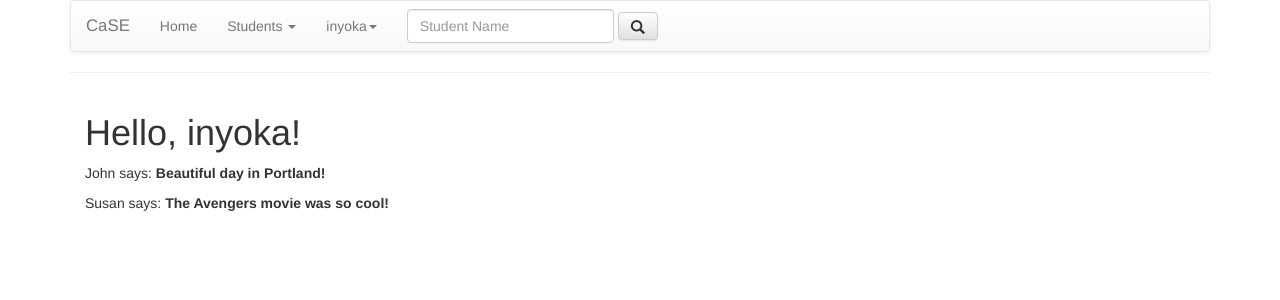
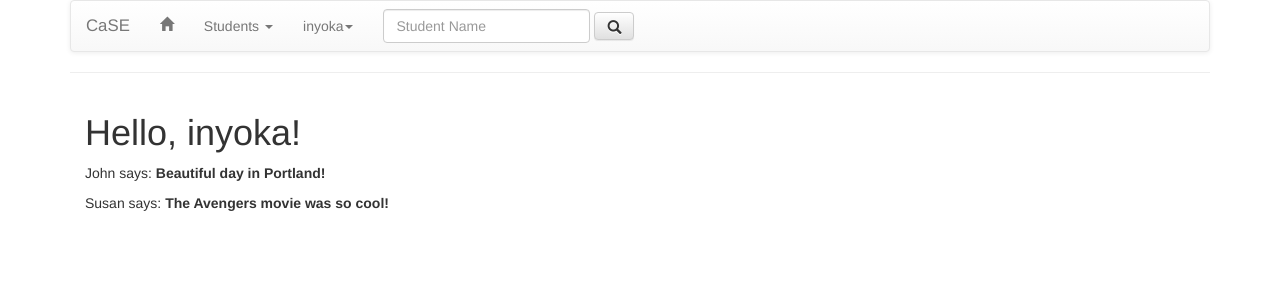
Before and after one commit to inyoka/study, a Flask app: page / in a window 1280 px wide. Shown: the top 300 px of the page. Run offline with Flask 2, Linux system fonts and the light colour scheme; a user stored in the database is signed in; data comes from the database, SQL or seed files in the repository; parts of the project's set-up code (start-up, migrations or seed data) failed here and were passed over; some libraries are stand-ins or nearby versions.

Commit message:
More iconsgit add *.html

```diff
--- a/app/templates/base.html
+++ b/app/templates/base.html
@@ -34,7 +34,7 @@
     <div class="collapse navbar-collapse" id="bs-example-navbar-collapse-1">
       <ul class="nav navbar-nav">
 
-        <li><a href="{{ url_for('index') }}">Home<span class="sr-only">(current)</span></a></li>
+        <li><a href="{{ url_for('index') }}"><span class="glyphicon glyphicon-home" aria-hidden="true"> <span class="sr-only">(current)</span></a></li>
         {% if g.user.is_authenticated %}
         <li></li>
 
@@ -53,9 +53,9 @@
         <li class="dropdown">
                   <a href="#" class="dropdown-toggle" data-toggle="dropdown" role="button" aria-haspopup="true" aria-expanded="false">{{ user.nickname }}<span class="caret"></span></a>
                   <ul class="dropdown-menu">
-                    <li><a href="{{ url_for('user', nickname=g.user.nickname) }}">Profile</a></li>
+                    <li><a href="{{ url_for('user', nickname=g.user.nickname) }}"><span class="glyphicon glyphicon-user" aria-hidden="true"> Profile</a></li>
                     <li role="separator" class="divider"></li>
-                    <li><a href="{{ url_for('logout') }}">Logout<b></b></a></li>
+                    <li><a href="{{ url_for('logout') }}"><span class="glyphicon glyphicon-log-out" aria-hidden="true"> Logout<b></b></a></li>
                   </ul>
                 </li>
 
@@ -63,8 +63,8 @@
       <form class="navbar-form navbar-left">
         <div class="form-group">
           <input type="text" class="form-control" placeholder="Student Name">
-        </div>
-        <button type="submit" class="btn btn-default"><span class="glyphicon glyphicon-search" aria-hidden="true"></span></button>
+
+        <button type="submit" class="btn btn-default"><span class="glyphicon glyphicon-search" aria-hidden="true"></span></button></div>
 
       </form>
       <li></li>
```
